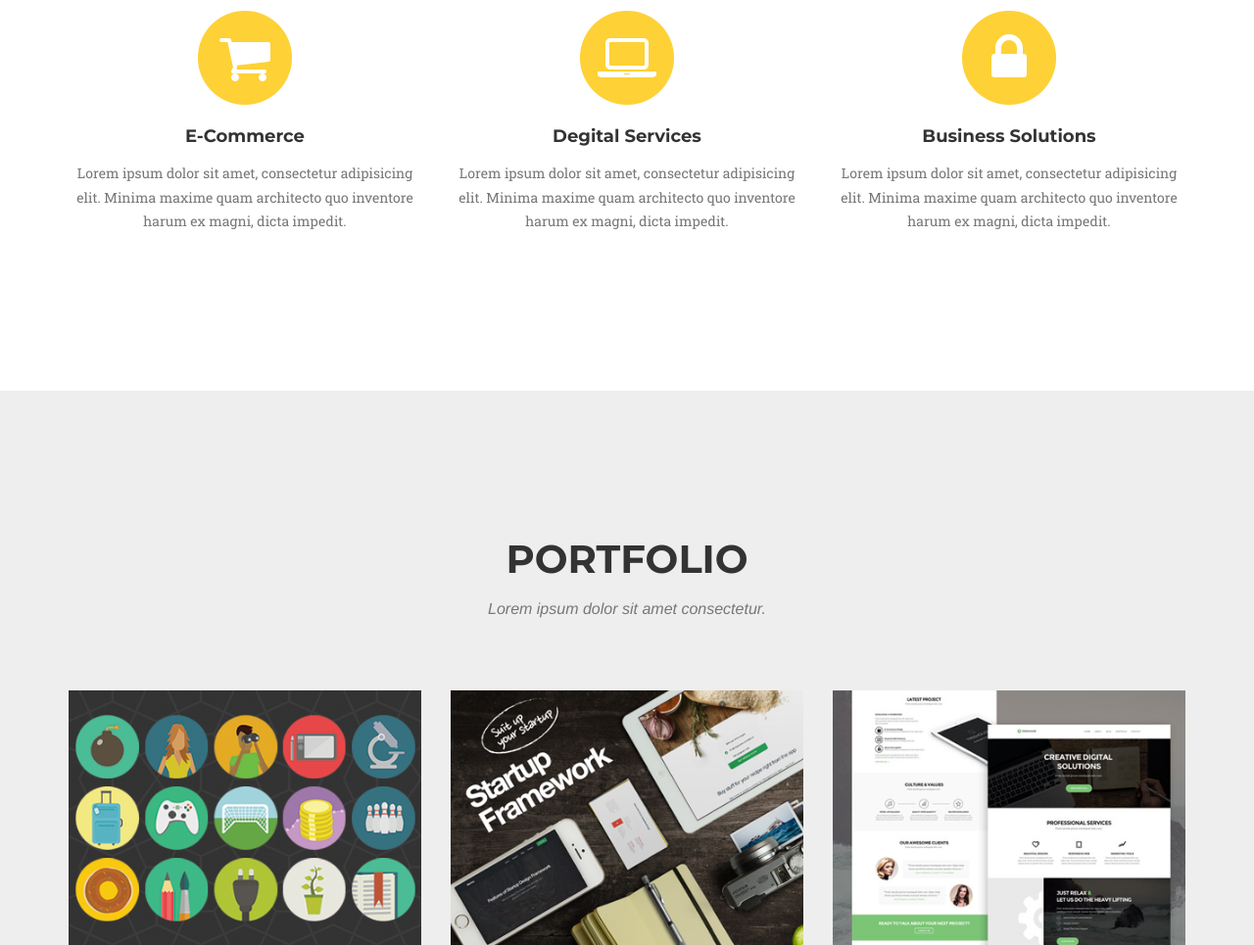
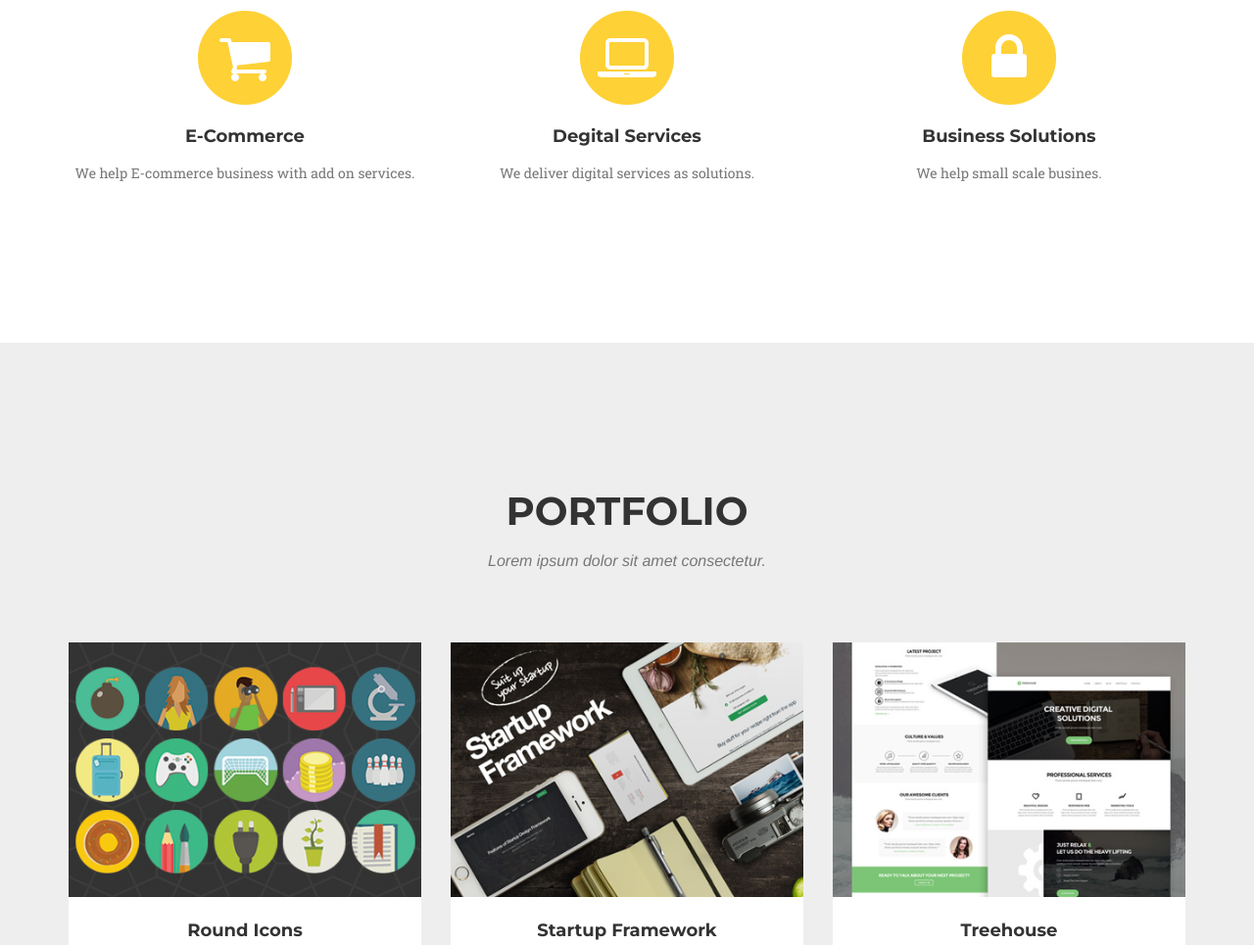
Before and after one commit to socialllyConnect/socialllyConnect.github.io, a website: page index.html in a window 1280 px wide. Shown: the part 1136-2101 px from the top of the page at 98% size. Drawn offline with nearby package versions, Linux system fonts and the light colour scheme; a web font is replaced by a local one.

Commit message:
Update index.html

```diff
--- a/index.html
+++ b/index.html
@@ -101,7 +101,7 @@
                         <i class="fa fa-shopping-cart fa-stack-1x fa-inverse"></i>
                     </span>
                     <h4 class="service-heading">E-Commerce</h4>
-                    <p class="text-muted">Lorem ipsum dolor sit amet, consectetur adipisicing elit. Minima maxime quam architecto quo inventore harum ex magni, dicta impedit.</p>
+                    <p class="text-muted">We help E-commerce business with add on services.</p>
                 </div>
                 <div class="col-md-4">
                     <span class="fa-stack fa-4x">
@@ -109,7 +109,7 @@
                         <i class="fa fa-laptop fa-stack-1x fa-inverse"></i>
                     </span>
                     <h4 class="service-heading">Degital Services</h4>
-                    <p class="text-muted">Lorem ipsum dolor sit amet, consectetur adipisicing elit. Minima maxime quam architecto quo inventore harum ex magni, dicta impedit.</p>
+                    <p class="text-muted">We deliver digital services as solutions.</p>
                 </div>
                 <div class="col-md-4">
                     <span class="fa-stack fa-4x">
@@ -117,7 +117,7 @@
                         <i class="fa fa-lock fa-stack-1x fa-inverse"></i>
                     </span>
                     <h4 class="service-heading">Business Solutions</h4>
-                    <p class="text-muted">Lorem ipsum dolor sit amet, consectetur adipisicing elit. Minima maxime quam architecto quo inventore harum ex magni, dicta impedit.</p>
+                    <p class="text-muted">We help small scale busines.</p>
                 </div>
             </div>
         </div>
```
